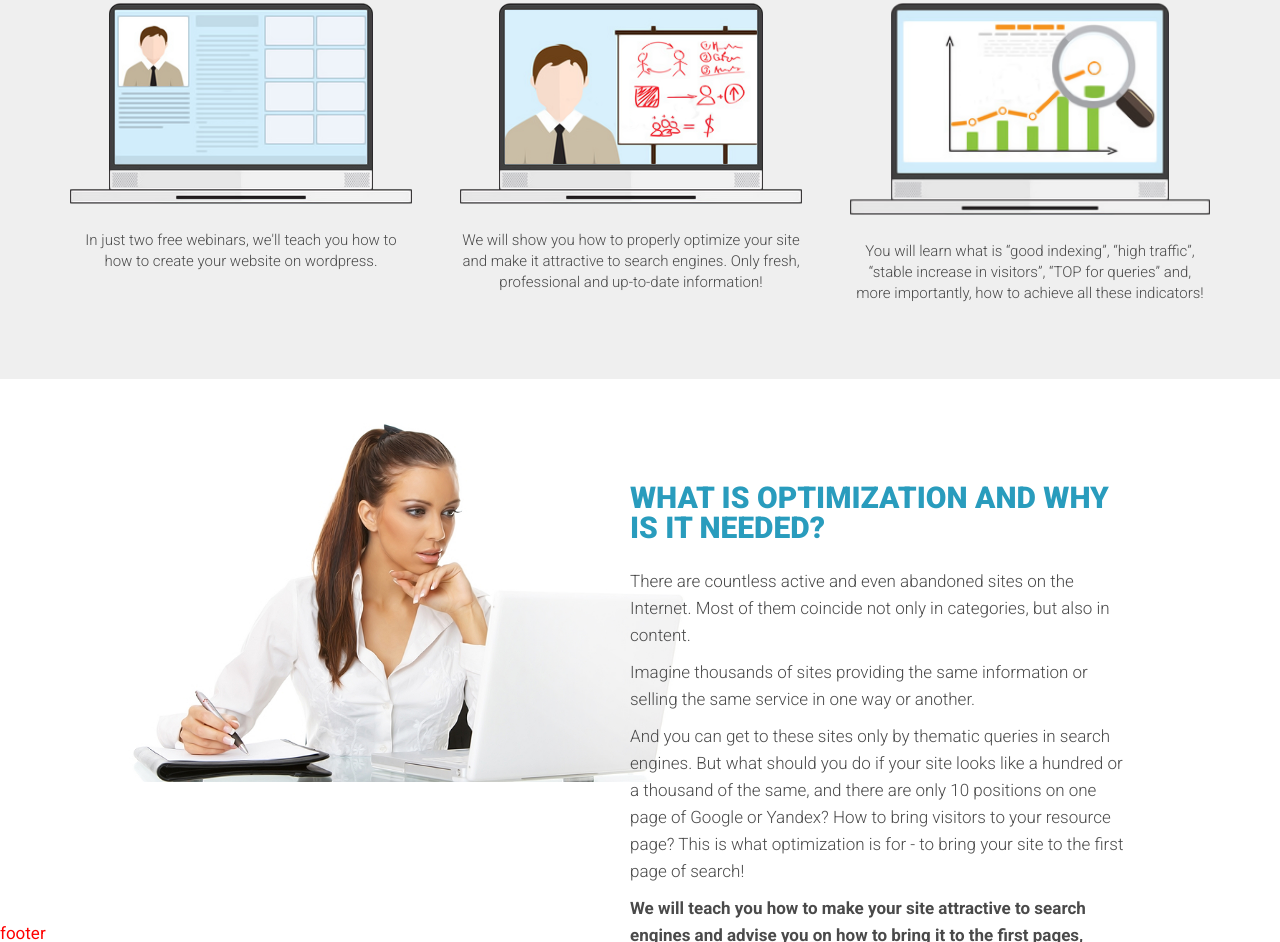
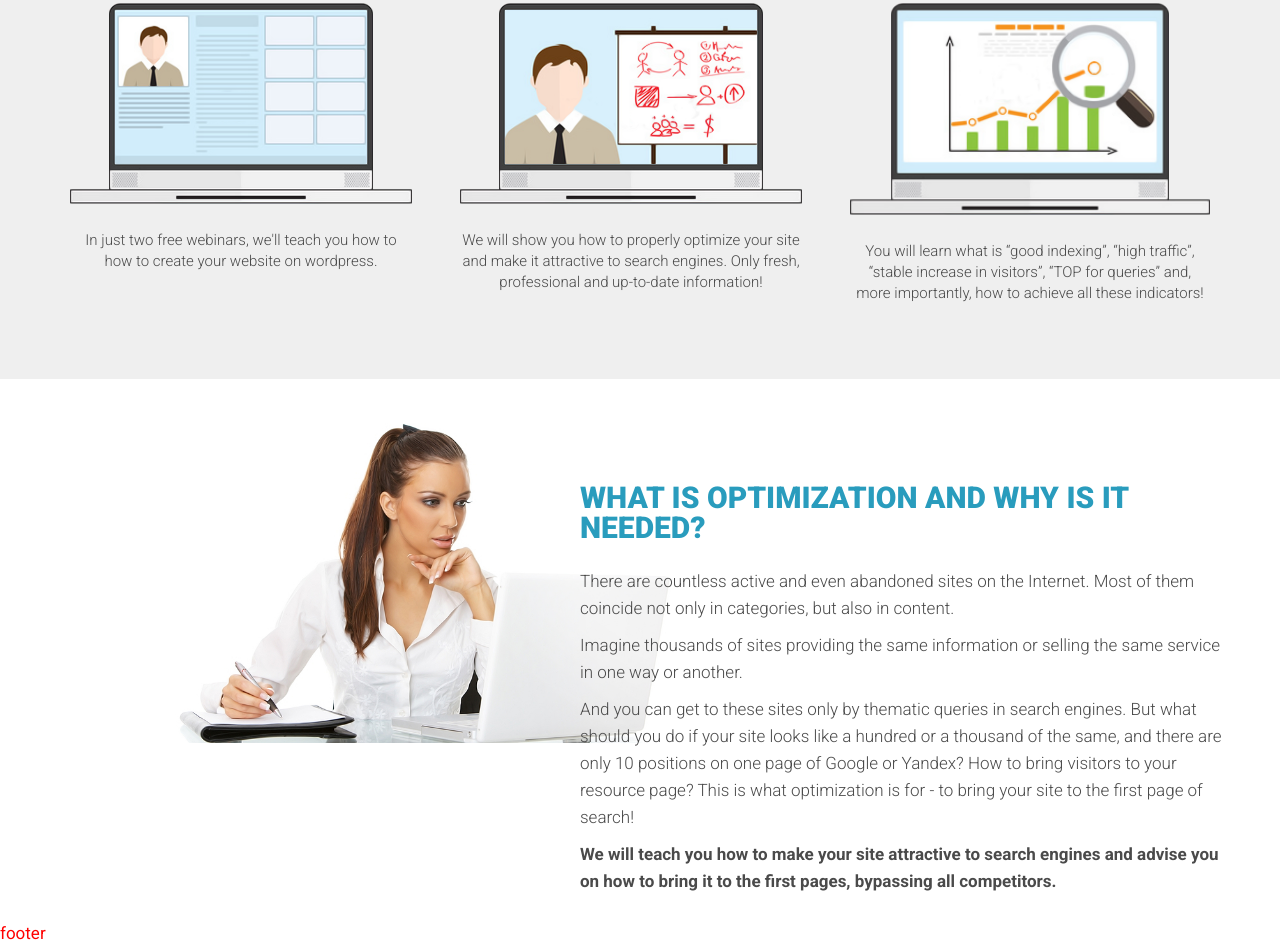
Before and after one commit to Stalmax76/Project_for_practics, a plain HTML site: page index.html in a window 1280 px wide. Shown: the part 1025-1967 px from the top of the page. Drawn offline with Linux system fonts and the light colour scheme.

Commit message:
small correction

```diff
--- a/src/scss/style.scss
+++ b/src/scss/style.scss
@@ -187,8 +187,8 @@ h2.title {
 //=================third-block ===========
 .third-block {
    margin-top: 44px;
-   margin-right: 150px;
-   background: url("/src/img/main/woman_bg.jpg") 100px 0 / 55% no-repeat;
+   margin-right: 50px;
+   background: url("/src/img/main/woman_bg.jpg") 150px 0 / 45% no-repeat;
 }
 .third-block__container {
    max-width: 1379px;
@@ -201,7 +201,7 @@ h2.title {
    padding-top: 60px;
    text-transform: uppercase;
    color: #299cbd;
-   margin-left: 630px;
+   margin-left: 580px;
 }
 .third-block__text {
    margin-top: 25px;
@@ -209,7 +209,7 @@ h2.title {
    font-size: 17px;
    line-height: 27px;
    color: #4a4a4a;
-   margin-left: 630px;
+   margin-left: 580px;
 }
 .third-block__text p {
    margin-bottom: 10px;
```
Also changed, not shown: index.html (+2 -3 lines), dist/css/style.css.
